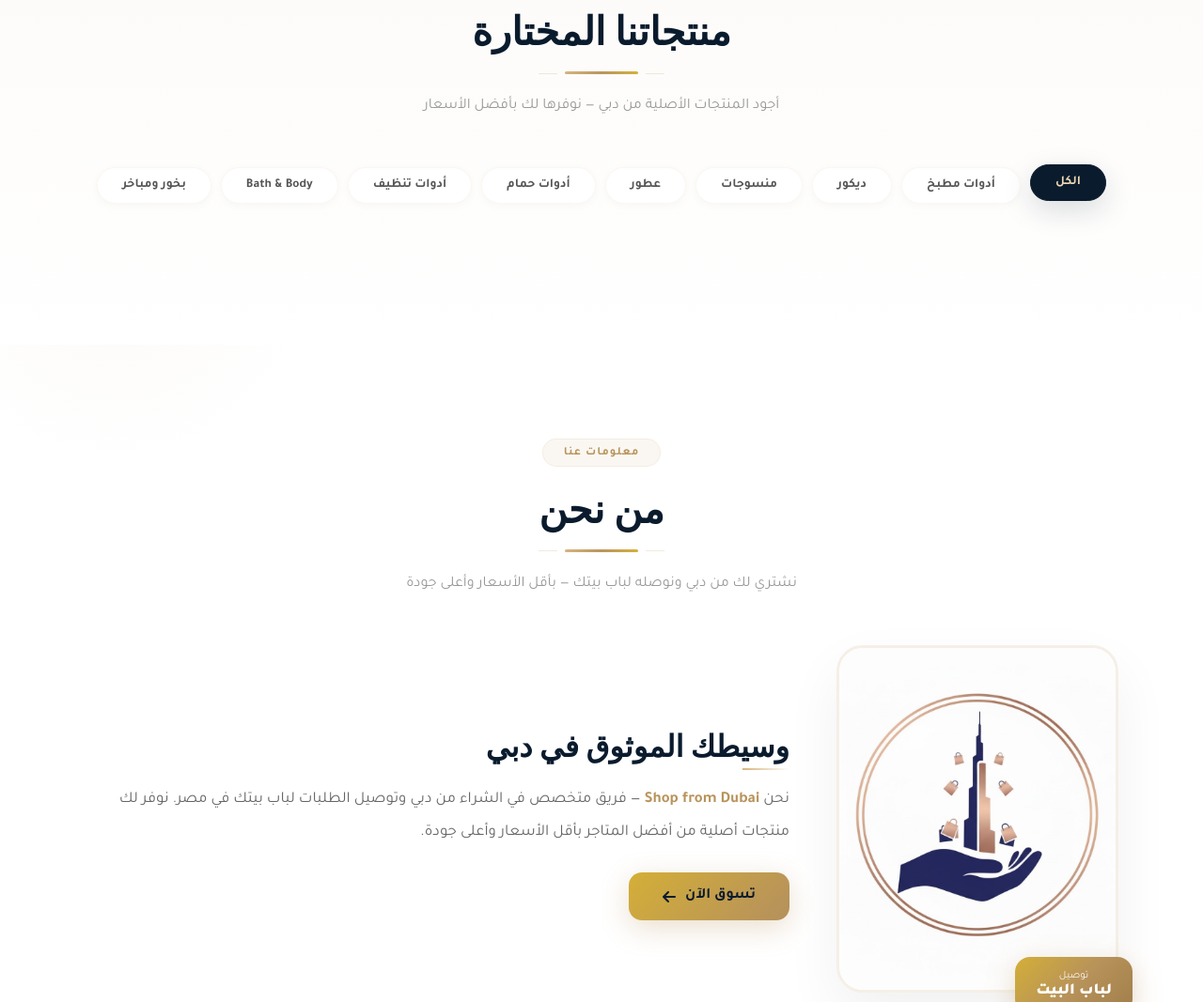
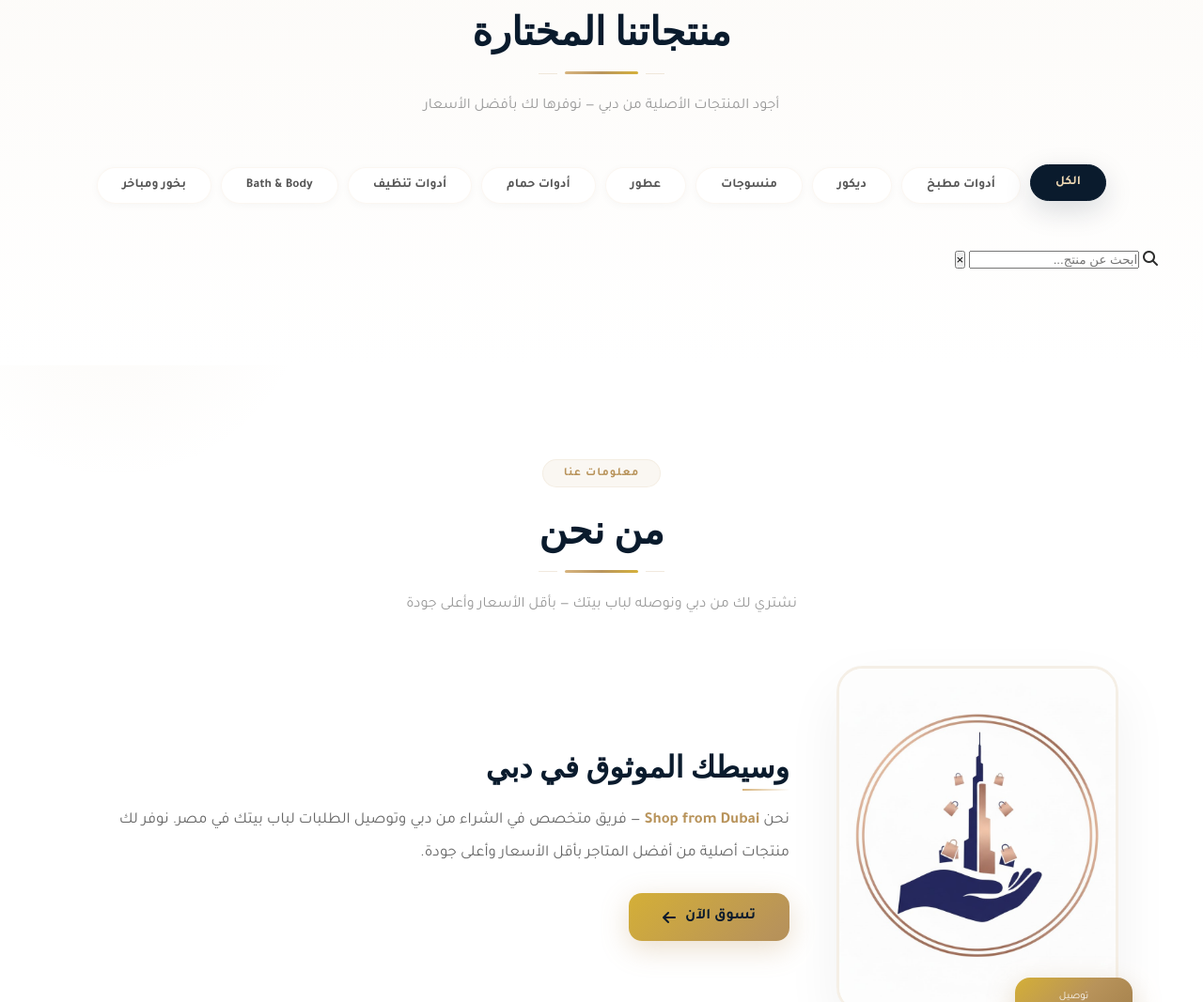
Before and after one commit to MohamedIbrahem522/Shop-From-Dubai-Frontend, a plain HTML site: page index.html in a window 1280 px wide. Shown: the part 942-2009 px from the top of the page at 94% size. Drawn offline with nearby package versions, Linux system fonts and the light colour scheme; no server answers; animation ran at ten frames a second.

Commit message:
Add product search box with Arabic-normalized filtering
Added a product search input with clear button to the HTML.

```diff
--- a/index.html
+++ b/index.html
@@ -153,6 +153,25 @@
         <button data-category="أدوات تنظيف">أدوات تنظيف</button>
         <button data-category="Bath and Body Works">Bath &amp; Body</button>
         <button data-category="بخور ومباخر">بخور ومباخر</button>
+      </div>
+
+      <div class="product-search" data-aos="fade-up">
+        <i class="fas fa-search"></i>
+        <input
+          type="search"
+          id="productSearch"
+          placeholder="ابحث عن منتج..."
+          autocomplete="off"
+          aria-label="ابحث عن منتج"
+        />
+        <button
+          type="button"
+          id="productSearchClear"
+          class="search-clear"
+          aria-label="مسح البحث"
+        >
+          &times;
+        </button>
       </div>
 
       <!-- Loading skeleton -->
```
